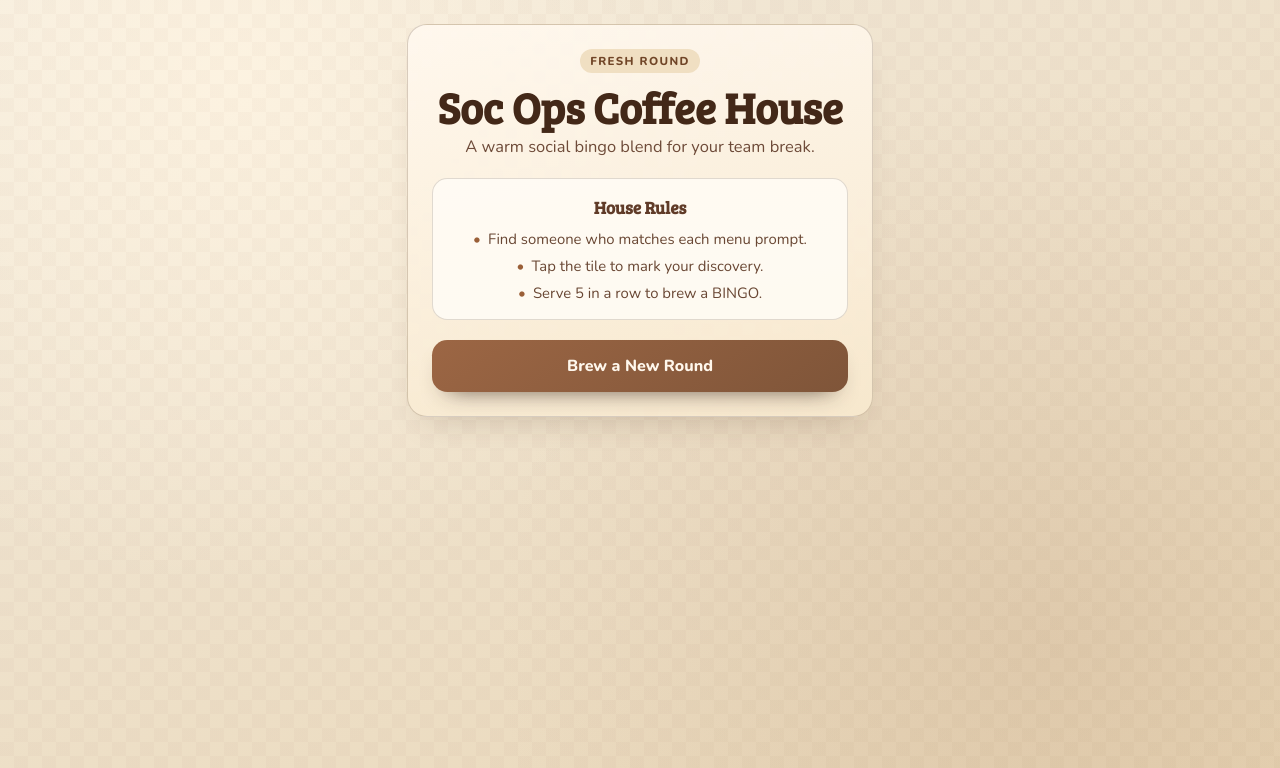
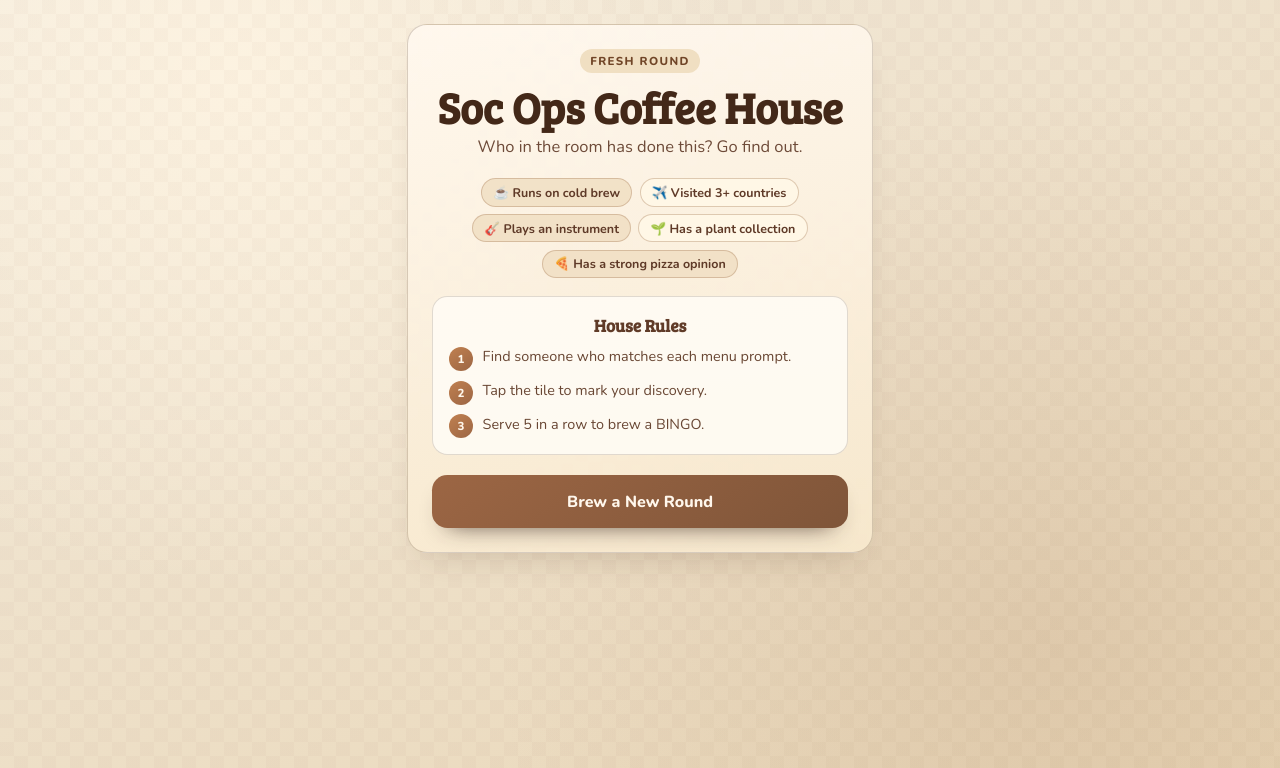
Before and after one commit to treinamentos-serpro/copilot-dev-days-valeriomv, a FastAPI app: page / in a window 1280 px wide. Shown: the top 768 px of the page. Run offline with FastAPI, Linux system fonts and the light colour scheme.

Commit message:
feat: variation 3 start-screen redesign with prompt chips and numbered steps
Co-authored-by: valeriomv <169313434+valeriomv@users.noreply.github.com>

```diff
--- a/app/static/css/app.css
+++ b/app/static/css/app.css
@@ -370,7 +370,71 @@ button:disabled {
 
 .stagger-1 { animation: rise-in 420ms ease-out both; animation-delay: 90ms; }
 .stagger-2 { animation: rise-in 420ms ease-out both; animation-delay: 150ms; }
-.stagger-3 { animation: rise-in 420ms ease-out both; animation-delay: 210ms; }
+.stagger-3 { animation: rise-in 420ms ease-out both; animation-delay: 220ms; }
+.stagger-4 { animation: rise-in 420ms ease-out both; animation-delay: 300ms; }
+
+.prompt-chips {
+    display: flex;
+    flex-wrap: wrap;
+    gap: 0.45rem;
+    justify-content: center;
+    margin-bottom: 1.1rem;
+}
+
+.prompt-chip {
+    display: inline-flex;
+    align-items: center;
+    gap: 0.25rem;
+    font-size: 0.78rem;
+    font-weight: 700;
+    padding: 0.3rem 0.7rem;
+    border-radius: 999px;
+    background: rgba(255, 248, 230, 0.9);
+    border: 1px solid rgba(176, 137, 104, 0.42);
+    color: #5f3a28;
+    white-space: nowrap;
+    transition: transform 120ms ease, box-shadow 120ms ease;
+}
+
+.prompt-chip:nth-child(odd) {
+    background: rgba(240, 223, 194, 0.85);
+}
+
+.rules-steps {
+    margin: 0;
+    padding: 0;
+    list-style: none;
+    display: grid;
+    gap: 0.55rem;
+    text-align: left;
+}
+
+.rules-steps li {
+    display: flex;
+    align-items: flex-start;
+    gap: 0.6rem;
+}
+
+.step-num {
+    flex-shrink: 0;
+    width: 1.5rem;
+    height: 1.5rem;
+    border-radius: 50%;
+    background: linear-gradient(145deg, #c08050, #9c6644);
+    color: #fff7ec;
+    font-size: 0.72rem;
+    font-weight: 800;
+    display: flex;
+    align-items: center;
+    justify-content: center;
+    margin-top: 0.05rem;
+}
+
+.step-text {
+    font-size: 0.9rem;
+    color: #694734;
+    line-height: 1.4;
+}
 
 @keyframes rise-in {
     from {
@@ -573,3 +637,14 @@ button:disabled {
 .animate-\[bounce_0\.5s_ease-out\] {
     animation: bounce 0.5s ease-out;
 }
+
+@media (prefers-reduced-motion: reduce) {
+    .stagger-1,
+    .stagger-2,
+    .stagger-3,
+    .stagger-4,
+    .coffee-panel,
+    .game-frame {
+        animation: none;
+    }
+}
--- a/app/templates/components/start_screen.html
+++ b/app/templates/components/start_screen.html
@@ -3,22 +3,39 @@
     <div class="coffee-panel text-center">
         <span class="brand-kicker stagger-1">Fresh Round</span>
         <h1 class="brand-title stagger-1">Soc Ops Coffee House</h1>
-        <p class="brand-subtitle stagger-2">A warm social bingo blend for your team break.</p>
+        <p class="brand-subtitle stagger-2">Who in the room has done this? Go find out.</p>
 
-        <div class="rules-card stagger-2">
+        <div class="prompt-chips stagger-2" aria-label="Sample discovery prompts">
+            <span class="prompt-chip">☕ Runs on cold brew</span>
+            <span class="prompt-chip">✈️ Visited 3+ countries</span>
+            <span class="prompt-chip">🎸 Plays an instrument</span>
+            <span class="prompt-chip">🌱 Has a plant collection</span>
+            <span class="prompt-chip">🍕 Has a strong pizza opinion</span>
+        </div>
+
+        <div class="rules-card stagger-3">
             <h2>House Rules</h2>
-            <ul class="rules-list">
-                <li>Find someone who matches each menu prompt.</li>
-                <li>Tap the tile to mark your discovery.</li>
-                <li>Serve 5 in a row to brew a BINGO.</li>
-            </ul>
+            <ol class="rules-steps">
+                <li>
+                    <span class="step-num">1</span>
+                    <span class="step-text">Find someone who matches each menu prompt.</span>
+                </li>
+                <li>
+                    <span class="step-num">2</span>
+                    <span class="step-text">Tap the tile to mark your discovery.</span>
+                </li>
+                <li>
+                    <span class="step-num">3</span>
+                    <span class="step-text">Serve 5 in a row to brew a BINGO.</span>
+                </li>
+            </ol>
         </div>
 
         <button
             hx-post="/start"
             hx-target="#game-container"
             hx-swap="outerHTML"
-            class="btn-primary stagger-3">
+            class="btn-primary stagger-4">
             Brew a New Round
         </button>
     </div>
```
